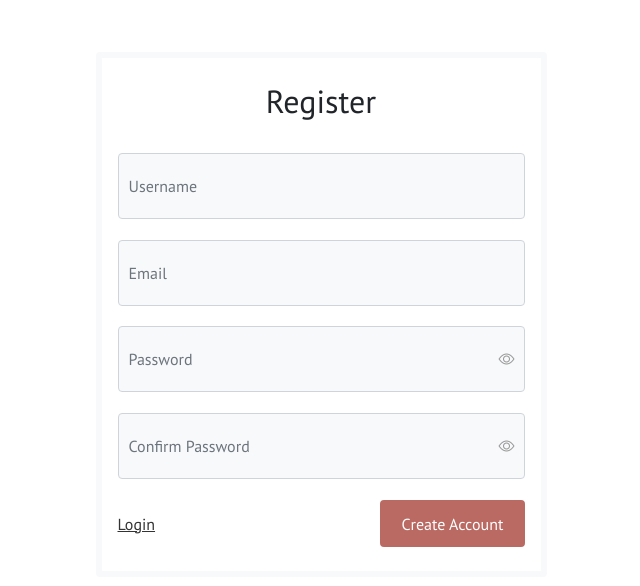
After one commit to vuthanhcong02/MVC_project, a PHP site: page /app/views/register/index.php in a window 1280 px wide. The commit adds this page. Shown: the top 586 px of the page, without its empty margins (319-959 px from the left). Run offline with PHP 8.4, Linux system fonts and the light colour scheme.

Commit message:
build page register

```diff
--- a/app/views/login/index.php
+++ b/app/views/login/index.php
@@ -42,7 +42,7 @@
                 </p>
             </form>
             <div id="create-account-wrap">
-                <p>Not a member? <a href="#">Create Account</a>
+                <p>Not a member? <a href="index.php?controller=register&action=register">Create Account</a>
                 <p>
             </div><!--create-account-wrap-->
         </div>
--- /dev/null
+++ b/app/views/register/index.php
@@ -0,0 +1,88 @@
+
+<!doctype html>
+<html lang="en">
+
+<head>
+    <!-- Required meta tags -->
+    <meta charset="utf-8">
+    <meta name="viewport" content="width=device-width, initial-scale=1">
+
+    <!-- Bootstrap CSS -->
+    <link href="https://cdn.jsdelivr.net/npm/bootstrap@5.0.2/dist/css/bootstrap.min.css" rel="stylesheet" integrity="sha384-EVSTQN3/azprG1Anm3QDgpJLIm9Nao0Yz1ztcQTwFspd3yD65VohhpuuCOmLASjC" crossorigin="anonymous">
+    <link href="public/css/register.css" rel="stylesheet">
+    <link rel="stylesheet" href="https://cdn.jsdelivr.net/npm/bootstrap-icons@1.10.5/font/bootstrap-icons.css">
+    <title>Register</title>
+</head>
+
+<body>
+    <div class="container">
+        <div class="row justify-content-center">
+            <div class="col-md-5">
+                <div class="card">
+                    <h2 class="card-title text-center">Register</h2>
+                    <div class="card-body py-md-4">
+                        <form action="index.php?controller=register&action=registerAction" method="post">
+                            <div class="form-group">
+                                <input type="text" class="form-control" name="username" placeholder="Username" required>
+                                <?php if (isset($_SESSION['errorUsername'])) : ?>
+                                    <div class="alert alert-danger">
+                                        <?php echo $_SESSION['errorUsername']; ?>
+                                    </div>
+                                    <?php unset($_SESSION['errorUsername']); ?>
+                                <?php endif; ?>
+                            </div>
+                            <div class="form-group">
+                                <input type="email" class="form-control" name="email" placeholder="Email" required>
+                                <?php if (isset($_SESSION['errorEmail'])) : ?>
+                                    <div class="alert alert-danger">
+                                        <?php echo $_SESSION['errorEmail']; ?>
+                                    </div>
+                                    <?php unset($_SESSION['errorEmail']); ?>
+                                <?php endif; ?>
+                            </div>
+                            <div class="form-group">
+                                <input type="password" class="form-control" name="password" placeholder="Password" id="password" required>
+                                <span class="password-toggle" onclick="togglePasswordVisibility('password')">
+                                    <i class="bi bi-eye"></i>
+                                </span>
+
+                            </div>
+                            <?php if (isset($_SESSION['errorPassword'])) : ?>
+                                    <div class="alert alert-danger">
+                                        <?php echo $_SESSION['errorPassword']; ?>
+                                    </div>
+                                    <?php unset($_SESSION['errorPassword']); ?>
+                                <?php endif; ?>
+                            <div class="form-group">
+                                <input type="password" class="form-control" name="confirm-password" placeholder="Confirm Password" id="confirm-password" required>
+                                <span class="password-toggle" onclick="togglePasswordVisibility('confirm-password')">
+                                    <i class="bi bi-eye"></i>
+                                </span>
+                            </div>
+                            <?php if (isset($_SESSION['errorConfirmPassword'])) : ?>
+                                    <div class="alert alert-danger">
+                                        <?php echo $_SESSION['errorConfirmPassword']; ?>
+                                    </div>
+                                    <?php unset($_SESSION['errorConfirmPassword']); ?>
+                                <?php endif; ?>
+                            <div class="d-flex flex-row align-items-center justify-content-between">
+                                <a href="index.php?controller=login&action=login">Login</a>
+                                <button type="submit" class="btn btn-primary">Create Account</button>
+                            </div>
+                        </form>
+                    </div>
+                </div>
+            </div>
+        </div>
+    </div>
+    <script src="https://cdn.jsdelivr.net/npm/bootstrap@5.0.2/dist/js/bootstrap.bundle.min.js" integrity="sha384-MrcW6ZMFYlzcLA8Nl+NtUVF0sA7MsXsP1UyJoMp4YLEuNSfAP+JcXn/tWtIaxVXM" crossorigin="anonymous"></script>
+
+    <!-- Option 2: Separate Popper and Bootstrap JS -->
+    <!--
+    <script src="https://cdn.jsdelivr.net/npm/@popperjs/core@2.9.2/dist/umd/popper.min.js" integrity="sha384-IQsoLXl5PILFhosVNubq5LC7Qb9DXgDA9i+tQ8Zj3iwWAwPtgFTxbJ8NT4GN1R8p" crossorigin="anonymous"></script>
+    <script src="https://cdn.jsdelivr.net/npm/bootstrap@5.0.2/dist/js/bootstrap.min.js" integrity="sha384-cVKIPhGWiC2Al4u+LWgxfKTRIcfu0JTxR+EQDz/bgldoEyl4H0zUF0QKbrJ0EcQF" crossorigin="anonymous"></script>
+    -->
+    <script src="public/js/register.js"></script>
+</body>
+
+</html>
--- /dev/null
+++ b/public/css/register.css
@@ -0,0 +1,74 @@
+@import url('https://fonts.googleapis.com/css?family=PT+Sans');
+
+body{
+  background: #fff;
+  font-family: 'PT Sans', sans-serif;
+}
+h2{
+  padding-top: 1.5rem;
+}
+a{
+  color: #333;
+}
+a:hover{
+  color:#ba6a62;
+  text-decoration: none;
+}
+.card{
+  border: 0.40rem solid #f8f9fa;
+  top: 10%;
+}
+.form-control{
+  background-color: #f8f9fa;
+  padding: 15px;
+  padding: 20px 10px;
+  margin-bottom: 1.3rem;
+}
+
+.form-control:focus {
+
+    color: #000000;
+    background-color: #ffffff;
+    border: 3px solid #ba6a62;
+    outline: 0;
+    box-shadow: none;
+
+}
+
+.btn{
+  padding: 0.6rem 1.2rem;
+  background: #ba6a62;
+  border: 2px solid #ba6a62;
+}
+.btn-primary:hover {
+
+
+    background-color: #df8c96;
+    border-color: #df8c96;
+  transition: .3s;
+
+}
+.form-group {
+    position: relative;
+}
+
+.form-control {
+    padding-right: 30px; /* Để tạo không gian cho biểu tượng */
+}
+
+.password-toggle {
+    position: absolute;
+    top: 50%;
+    right: 10px;
+    transform: translateY(-50%);
+    cursor: pointer;
+    z-index: 1;
+}
+
+.password-toggle i {
+    color: #999;
+}
+
+.password-toggle i:hover {
+    color: #333;
+}
--- /dev/null
+++ b/public/js/register.js
@@ -0,0 +1,13 @@
+function togglePasswordVisibility(inputId) {
+    var input = document.getElementById(inputId);
+    var icon = input.nextElementSibling.querySelector('i.fa');
+    if (input.type === "password") {
+        input.type = "text";
+        icon.classList.remove('fa-eye');
+        icon.classList.add('fa-eye-slash');
+    } else {
+        input.type = "password";
+        icon.classList.remove('fa-eye-slash');
+        icon.classList.add('fa-eye');
+    }
+}
--- a/public/layouts/user/navbar.php
+++ b/public/layouts/user/navbar.php
@@ -40,7 +40,7 @@
 
                     <div class="navbar-nav ml-auto py-0">
                         <a href="index.php?controller=login&action=login" class="nav-item nav-link">Login</a>
-                        <a href="" class="nav-item nav-link">Register</a>
+                        <a href="index.php?controller=register&action=register" class="nav-item nav-link">Register</a>
                     </div>
                 </div>
             </nav>
--- a/public/layouts/user/navbar_home.php
+++ b/public/layouts/user/navbar_home.php
@@ -37,7 +37,7 @@
                     </div>
                     <div class="navbar-nav ml-auto py-0">
                         <a href="index.php?controller=login&action=login" class="nav-item nav-link">Login</a>
-                        <a href="" class="nav-item nav-link">Register</a>
+                        <a href="index.php?controller=register&action=register" class="nav-item nav-link">Register</a>
                     </div>
                 </div>
             </nav>
```
Also changed, not shown: app/controllers/user/RegisterController.php (added, +48 -0 lines), app/models/user/Account.php (+9 -0 lines).
